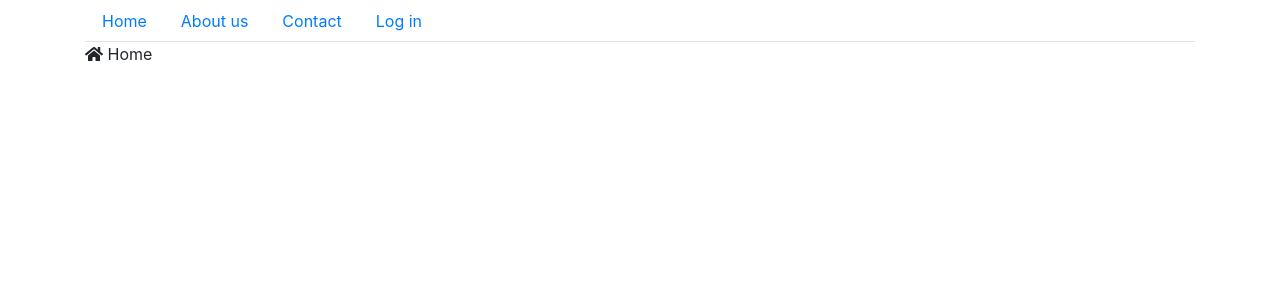
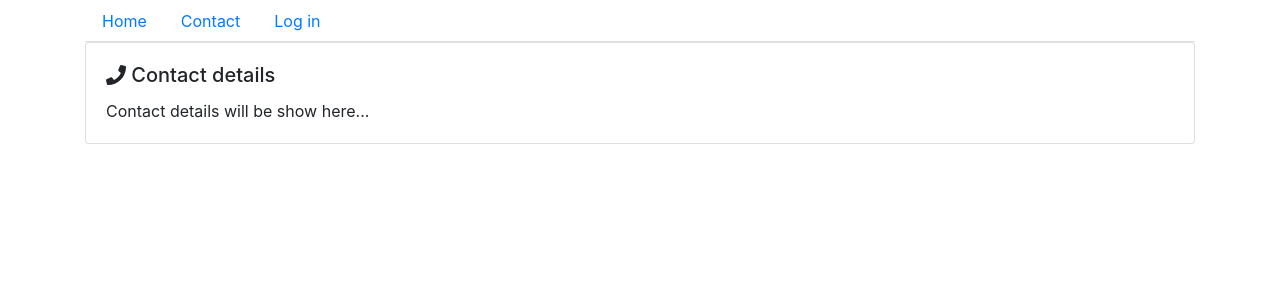
Before and after one commit to mladen1999/projaOdeceFE, a React (Create React App) app: page /#/contact in a window 1280 px wide. Shown: the top 300 px of the page. Built offline with nearby package versions, Linux system fonts and the light colour scheme.

Commit message:
Dodavanje sistema rutiranja

```diff
--- a/package.json
+++ b/package.json
@@ -14,12 +14,14 @@
     "@types/node": "^12.0.0",
     "@types/react": "^16.9.53",
     "@types/react-dom": "^16.9.8",
+    "@types/react-router-dom": "^5.1.7",
     "bootstrap": "^4.6.0",
     "jquery": "^3.5.1",
     "popper.js": "^1.16.1",
     "react": "^17.0.1",
     "react-bootstrap": "^1.4.3",
     "react-dom": "^17.0.1",
+    "react-router-dom": "^5.2.0",
     "react-scripts": "^4.0.1",
     "typescript": "^4.0.3",
     "web-vitals": "^0.2.4"
--- /dev/null
+++ b/src/components/ContactPage/ContactPage.tsx
@@ -0,0 +1,23 @@
+import { faPhone } from '@fortawesome/free-solid-svg-icons';
+import { FontAwesomeIcon } from '@fortawesome/react-fontawesome';
+import React from 'react';
+import { Card, Container } from 'react-bootstrap';
+
+export default class ContactPage extends React.Component {
+    render() {
+        return (
+            <Container>
+                <Card>
+                    <Card.Body>
+                        <Card.Title>
+                        <FontAwesomeIcon icon={ faPhone } /> Contact details
+                        </Card.Title>
+                        <Card.Text>
+                            Contact details will be show here...
+                        </Card.Text>
+                    </Card.Body>
+                </Card>
+            </Container>
+          );
+    }
+}
--- a/src/components/app/App.tsx
+++ b/src/components/HomePage/HomePage.tsx
@@ -1,10 +1,9 @@
 import React from 'react';
-import './App.css';
 import { Container } from 'react-bootstrap';
 import { faHome } from '@fortawesome/free-solid-svg-icons';
 import { FontAwesomeIcon } from '@fortawesome/react-fontawesome';
 
-function App() {
+function HomePage() {
   return (
     <Container>
       <FontAwesomeIcon icon={ faHome } /> Home
@@ -12,4 +11,4 @@
   );
 }
 
-export default App;
+export default HomePage;
--- a/src/components/MainMenu/MainMenu.tsx
+++ b/src/components/MainMenu/MainMenu.tsx
@@ -1,5 +1,6 @@
 import React from 'react';
 import { Container, Nav } from 'react-bootstrap';
+import { HashRouter, Switch, Route, Link } from 'react-router-dom';
 
 export class MainMenuItem {
     text: string = '';
@@ -40,7 +41,9 @@
         return (
             <Container>
                 <Nav variant="tabs">
-                { this.state.items.map(this.makeNavLink) }
+                    <HashRouter>
+                        { this.state.items.map(this.makeNavLink) }
+                    </HashRouter>
                 </Nav>
             </Container>
         );
@@ -48,9 +51,9 @@
 
     private makeNavLink(item: MainMenuItem) {
         return (
-            <Nav.Link href={ item.link }>
+            <Link to={ item.link } className="nav-link">
                 { item.text }
-            </Nav.Link>
+            </Link>
         );
     }
 }
--- /dev/null
+++ b/src/components/UserLoginPage/UserLoginPage.tsx
@@ -0,0 +1,23 @@
+import { faSignInAlt } from '@fortawesome/free-solid-svg-icons';
+import { FontAwesomeIcon } from '@fortawesome/react-fontawesome';
+import React from 'react';
+import { Card, Container } from 'react-bootstrap';
+
+export default class UserLoginPage extends React.Component {
+    render() {
+        return (
+            <Container>
+                <Card>
+                    <Card.Body>
+                        <Card.Title>
+                        <FontAwesomeIcon icon={ faSignInAlt } /> User Login
+                        </Card.Title>
+                        <Card.Text>
+                            Formural ce biti ovde ...
+                        </Card.Text>
+                    </Card.Body>
+                </Card>
+            </Container>
+        );
+    }
+}
--- a/src/index.tsx
+++ b/src/index.tsx
@@ -1,7 +1,7 @@
 import React from 'react';
 import ReactDOM from 'react-dom';
 import './index.css';
-import App from './components/app/App';
+import HomePage from './components/HomePage/HomePage';
 import reportWebVitals from './reportWebVitals';
 //import * as serviceWoker from '/.serviceWorker'
 import 'bootstrap/dist/css/bootstrap.min.css';
@@ -10,10 +10,12 @@
 import 'bootstrap/dist/js/bootstrap.min.js';
 import '@fortawesome/fontawesome-free/css/fontawesome.min.css';
 import { MainMenu, MainMenuItem } from './components/MainMenu/MainMenu';
+import { HashRouter, Switch, Route } from 'react-router-dom';
+import ContactPage from './components/ContactPage/ContactPage';
+import UserLoginPage from './components/UserLoginPage/UserLoginPage';
 
 const menuItems = [
   new MainMenuItem("Home", '/'),
-  new MainMenuItem("About us", '/page/about-us/'),
   new MainMenuItem("Contact", '/contact/'),
   new MainMenuItem("Log in", '/user/login/'),
 ];
@@ -21,7 +23,13 @@
 ReactDOM.render(
   <React.StrictMode>
     <MainMenu items={ menuItems }></MainMenu>
-    <App />
+    <HashRouter>
+      <Switch>
+        <Route exact path='/' component= { HomePage } />
+        <Route exact path='/contact' component= { ContactPage } />
+        <Route exact path='/user/login' component= { UserLoginPage } />
+      </Switch>
+    </HashRouter>
   </React.StrictMode>,
   document.getElementById('root')
 );
```
Also changed, not shown: src/components/app/App.css (deleted), 2 other files (tests, documents, lock files or other folders).
